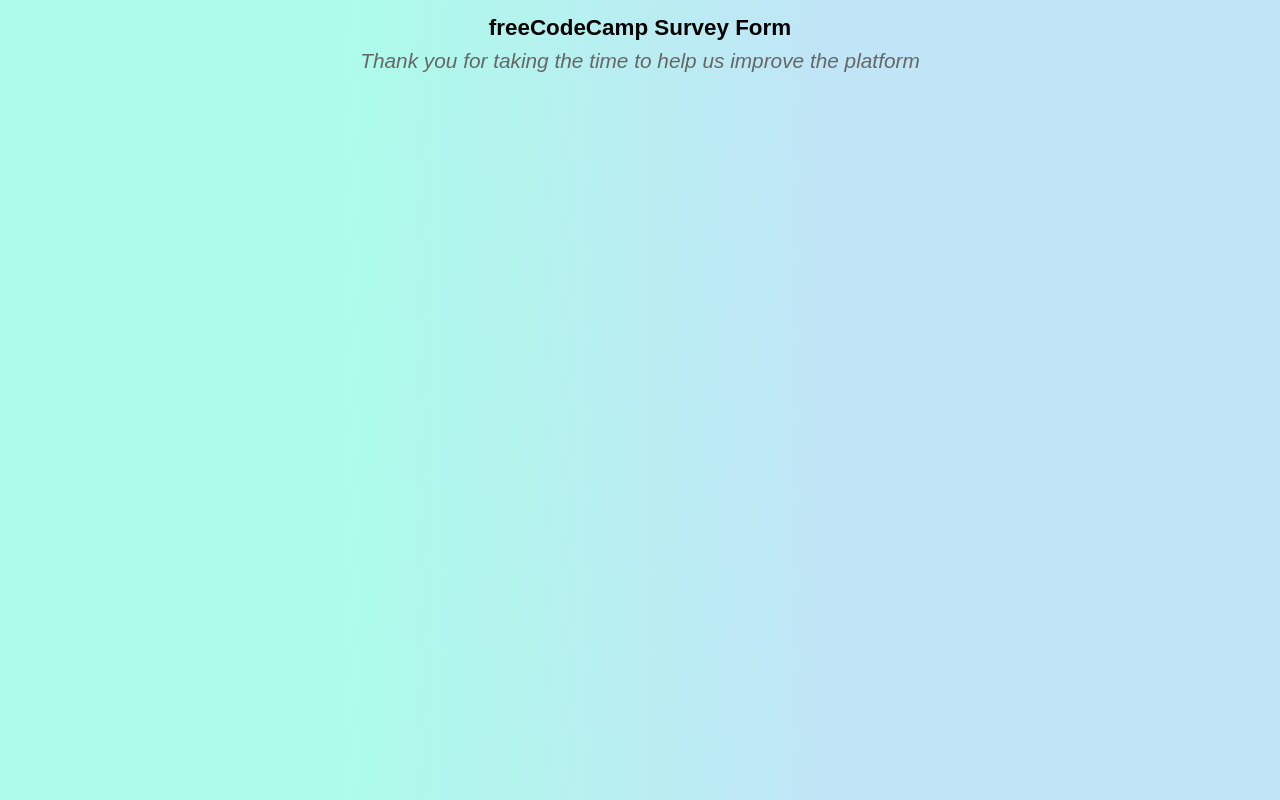
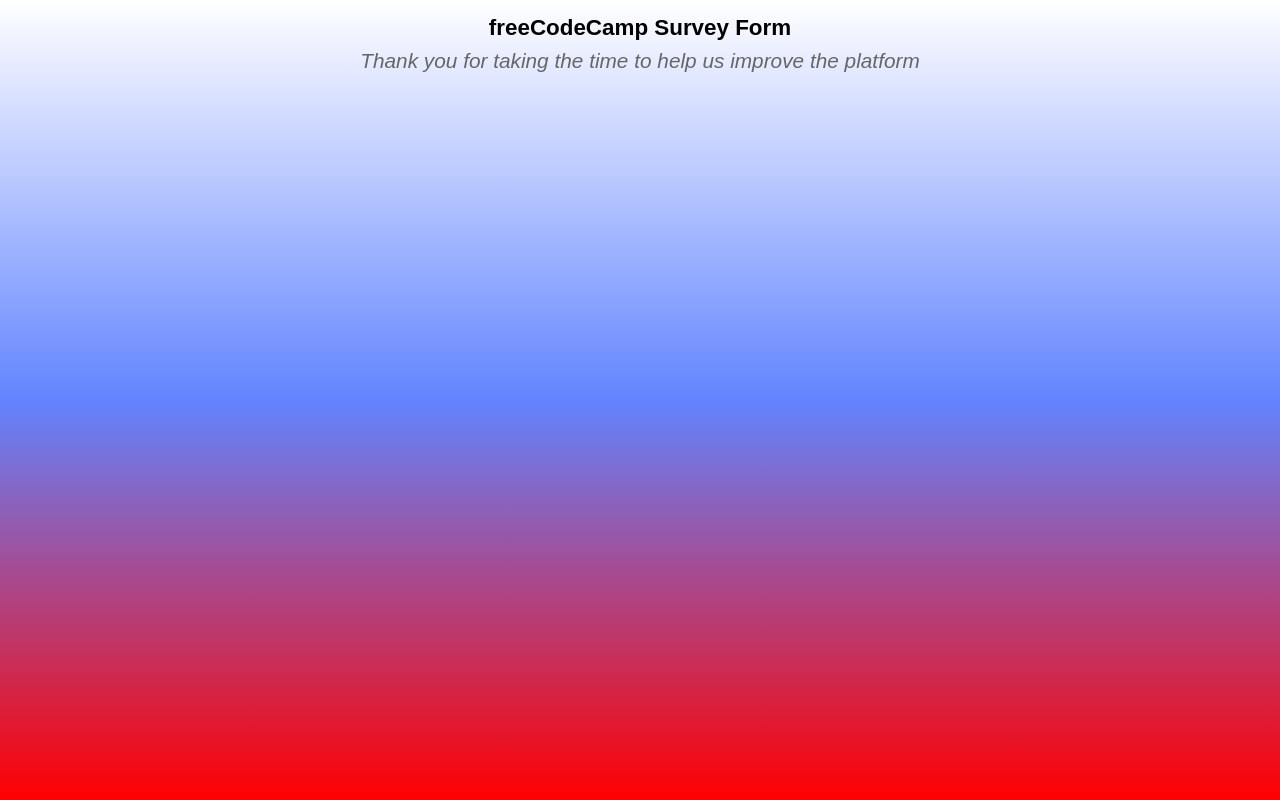
Before and after one commit to Samarthsteve/SurveyForm, a plain HTML site: page index.html in a window 1280 px wide. Drawn offline with Linux system fonts and the light colour scheme.

Commit message:
Added background

```diff
--- a/styles.css
+++ b/styles.css
@@ -15,5 +15,9 @@ p{
 
 }
 body{
-background-image: linear-gradient( 95.2deg, rgba(173,252,234,1) 26.8%, rgba(192,229,246,1) 64% );
+background-image: background-color: #FFFFFF;
+background-image: linear-gradient(180deg, #FFFFFF 0%, #6284FF 50%, #FF0000 100%);
+  background-repeat: no-repeat;
+  background-attachment: fixed;
+  background-size: cover;
 }
```
